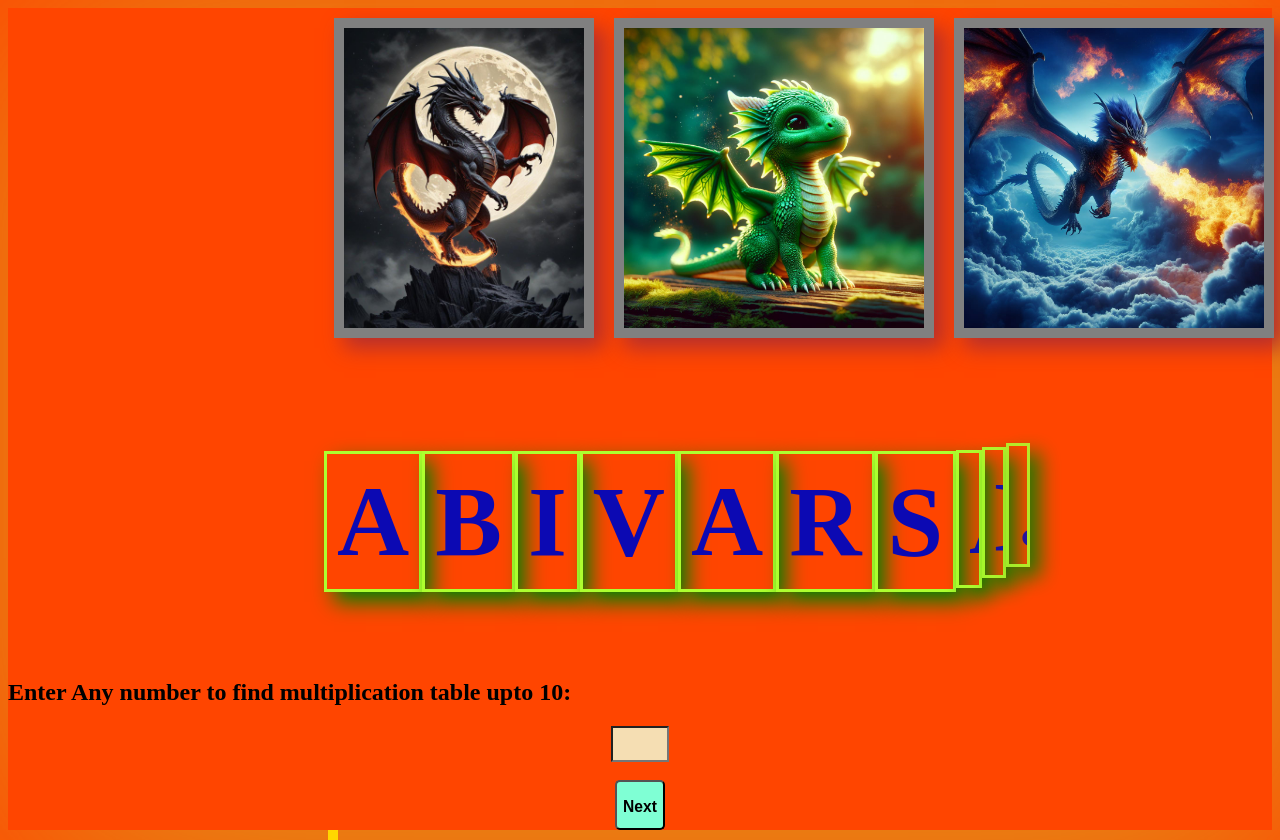
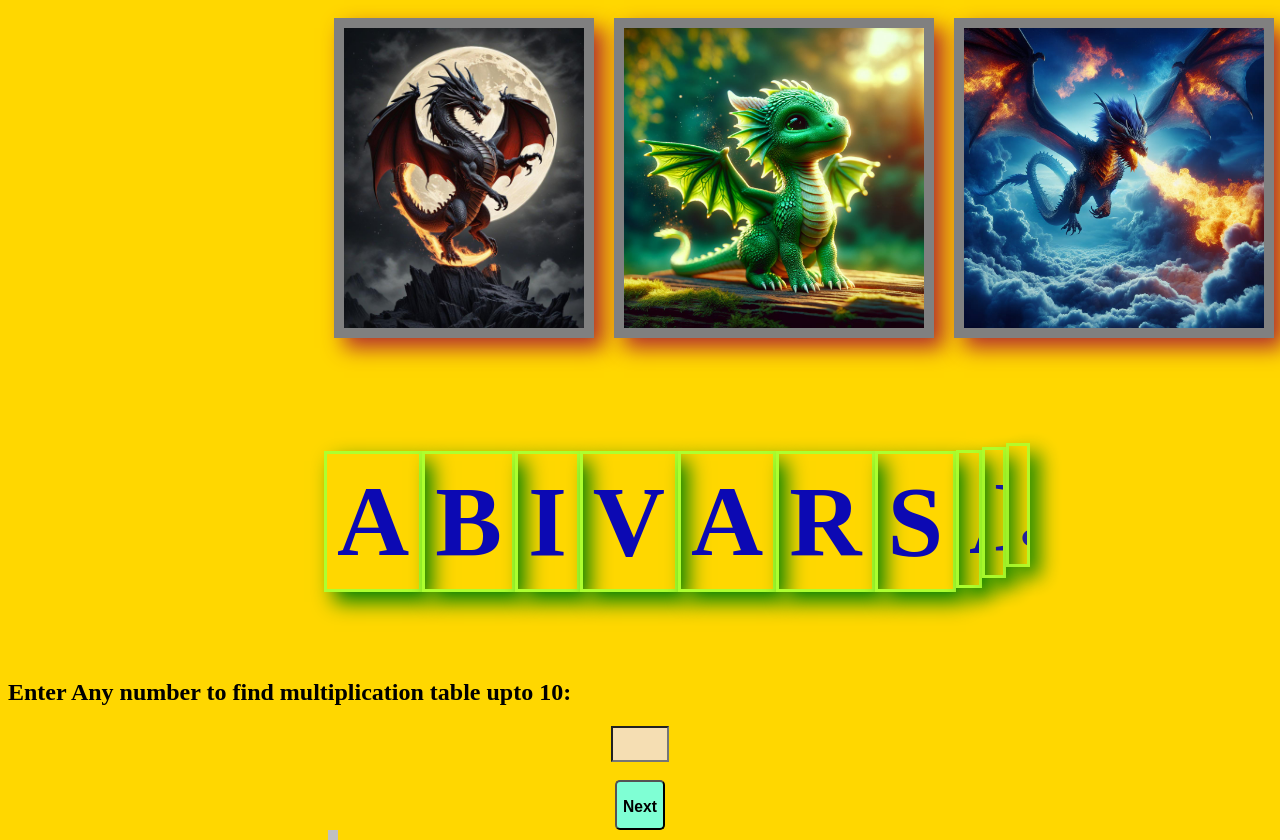
Before and after one commit to AbivarsanR/AbivarsanR, a plain HTML site: page index1.html in a window 1280 px wide. Drawn offline with Linux system fonts and the light colour scheme.

Commit message:
Update style1.css

```diff
--- a/style1.css
+++ b/style1.css
@@ -1,6 +1,6 @@
 body{
-    background-color: orangered;
-    box-shadow: 20px 20px 10000px goldenrod;
+    background-color: gold;
+
 }
 
 img{
@@ -49,7 +49,7 @@ button{
 #output{
     height: auto;
     width: auto;
-    border: 5px solid gold;
+    border: 5px solid silver;
     background-color:white ;
     font-size: 40px;
 
```
